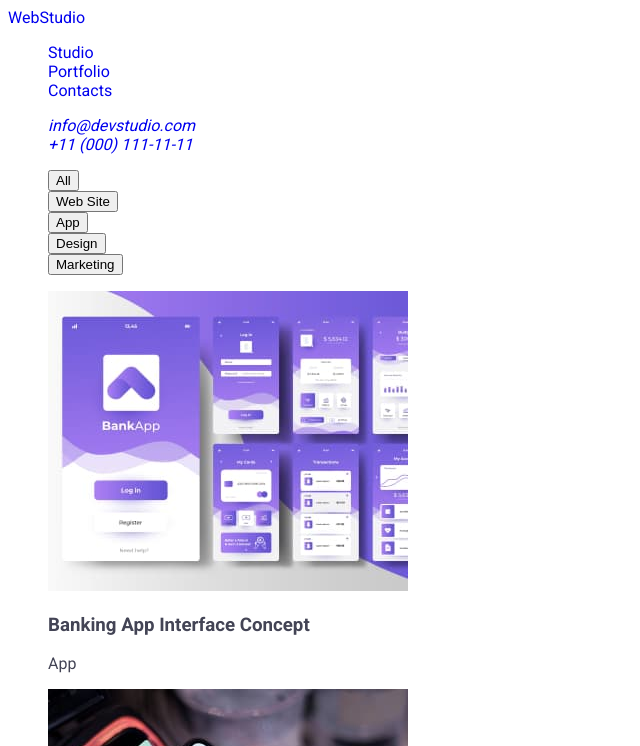
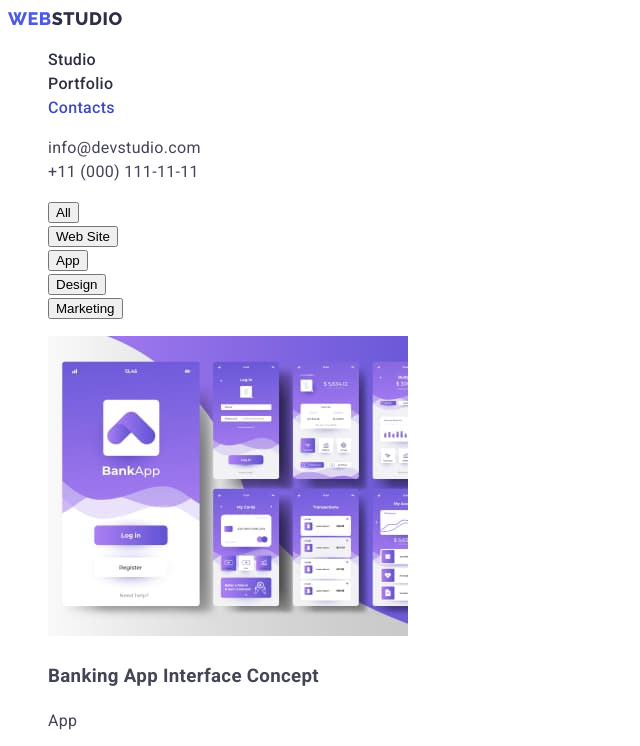
Before and after one commit to MarcinChabiera2021/goit-markup-hw-02, a plain HTML site: page portfolio.html in a window 1280 px wide. Both pictures are taken after a click on the link "Contacts". Shown: the top 746 px of the page, without its empty margins (0-640 px from the left). Drawn offline with Linux system fonts and the light colour scheme.

Commit message:
styling header

```diff
--- a/css/styles.css
+++ b/css/styles.css
@@ -1,24 +1,28 @@
 :root {
     --main-font: "Roboto", sans-serif;
     --second-font: "Raleway", sans-serif;
-    --main-color: #4d5ae5;
-    --second-color: #2e2f42;
-    --pressed-state-color: #404bbf;
-    --font-body-color: #434455;
-    --font-header-color: #2e2f42;
-    --font-dark-theme: #f4f4fd;
-    --font-header-dark-theme: #ffffff;
-    --background-main-color: #2e2f42;
-    --background-second-color: #f4f4fd;
-  }
+    --primary-brand-iris-color: #4d5ae5;
+    --dark-navyblue-color: #2e2f42;
+    --pressed-state-ocean-color: #404bbf;
+    --body-text-slate-color: #434455;
+    --subtle-text-lightslate-color: #8e8f99;
+    --accent-cornflower-color: #e7e9fc;
+    --white-background-header-color: #ffffff;
+    --lightmode-cloud-color: #f4f4fd;
+    --modal-background-dairy-color: #fcfcfc;
+    --succes-valid-green-color: #31d0aa;
+      }
   body {
     font-family: var(--main-font);
-    color: var(--font-body-color);
+    color: var(--body-text-slate-color);
+    font-size: 16px;
+    line-height: 1.5;
+    letter-spacing: 0.02em;
   }
   a {
     text-decoration: none;
-
-  }
+    font-style: normal;
+    }
 
   li {
     list-style: none;
@@ -26,44 +30,81 @@
 
   /*----Components----*/
 
+  /*FONTS*/
+  .header-title-font {
+    font-size: 56px;
+    font-weight: 700;
+    line-height: 1.07;
+    color: var(--dark-navyblue-color)
+  }
+  .header-section-font {
+    font-size: 36px;
+    font-weight: 700;
+    line-height: 1.11;
+    color: var(--dark-navyblue-color)
+  }
+  .header-medium-card-font {
+    font-size: 20px;
+    font-weight: 500;
+    line-height: 1.2;
+    color: var(--dark-navyblue-color);
+  }
+  .body-medium-font {
+    font-weight: 500;
+    color: var(--dark-navyblue-color);
+  }
+  .body-small-text {
+    font-size: 12px;
+    line-height: 1.16;
+    letter-spacing: 0,04em;
+  }
+  .button-text {
+    font-weight: 500;
+    letter-spacing: 0, 04em;
+  }
+
+
+/*--------LOGO-----------*/
+
+
   .logo, .logo-dark-theme{
-    color: var(--font-header-color);
+    color: var(--dark-navyblue-color);
     font-family: var(--second-font);
-    font-weight: 900;
+    font-weight: 800;
     font-size: 18px;
     line-height: 1.166;
     letter-spacing: 0.03em;
     text-transform:uppercase;
   }
   .logo>span {
-    color: var(--main-color);
+    color: var(--primary-brand-iris-color);
   }
   .logo-dark-theme {
-    color: var(--font-dark-theme);
+    color: var(--lightmode-cloud-color);
   }
+
 
 /*--- Nav Menue + Adress-----*/
 
   .nav-list-link {
-    font-weight: 500;
+    /* font-weight: 500;
     font-size: 16px;
     line-height: 1.5;
     letter-spacing: 0.02em;
-    color: var(--font-header-color);
+    color: var(--font-header-color); */
   }
   .nav-list-link:hover,
   .nav-list-link:focus {
-    color: var(--main-color);
+    color: var(--pressed-state-ocean-color);
   }
 
   .contact-list-link {
-    font-size: 16px;
+    /* font-size: 16px;
     line-height: 1.5;
-    letter-spacing: 0.02em;
-    color: var(--font-secondary-color);
-    font-style: normal;
-  }
+    letter-spacing: 0.02em; */
+    color: var(--body-text-slate-color);
+    }
   .contact-list-link:hover,
   .contact-list-link:focus {
-    color: var(--main-color);
+    color: var(--pressed-state-ocean-color);
   }
--- a/portfolio.html
+++ b/portfolio.html
@@ -11,28 +11,33 @@
 <body>
     <!-- HEADER -->
     <header>
+    <!-- Logo -->
+    <a class="logo" href="./index.html"><span>Web</span>Studio</a>
     <!-- NavMenue -->
-          <a href="./index.html">WebStudio</a>
-          <nav>
-            <ul>
-              <li>
-                <a href="./index.html">Studio</a>
+    <nav class="nav">
+      <ul class="nav-list">
+        <li class="nav-list-item">
+          <a class="nav-list-link body-medium-font" href="./index.html">Studio</a>
         </li>
 
-              <li>
-                <a href="./portfolio.html">Portfolio</a>
+        <li class="nav-list-item">
+          <a class="nav-list-link body-medium-font" href="./portfolio.html">Portfolio</a>
         </li>
 
-              <li>
-                <a href="#">Contacts</a>
+        <li class="nav-list-item">
+          <a class="nav-list-link body-medium-font" href="#">Contacts</a>
         </li>
       </ul>
     </nav>
     <!-- Contact header -->
     <address>
-            <ul>
-              <li><a href="mailto:info@devstudio.com">info@devstudio.com</a></li>
-              <li><a href="tel:+110001111111">+11 (000) 111-11-11</a></li>
+      <ul class="contact-list">
+        <li class="contact-list-item">
+          <a class="contact-list-link" href="mailto:info@devstudio.com">info@devstudio.com</a>
+        </li>
+        <li class="contact-list-item">
+          <a class="contact-list-link" href="tel:+110001111111">+11 (000) 111-11-11</a>
+        </li>
       </ul>
     </address>
     </header>
```
Also changed, not shown: index.html (+4 -4 lines), 1 other file. Lines whose indentation alone changed are shown as unchanged.
